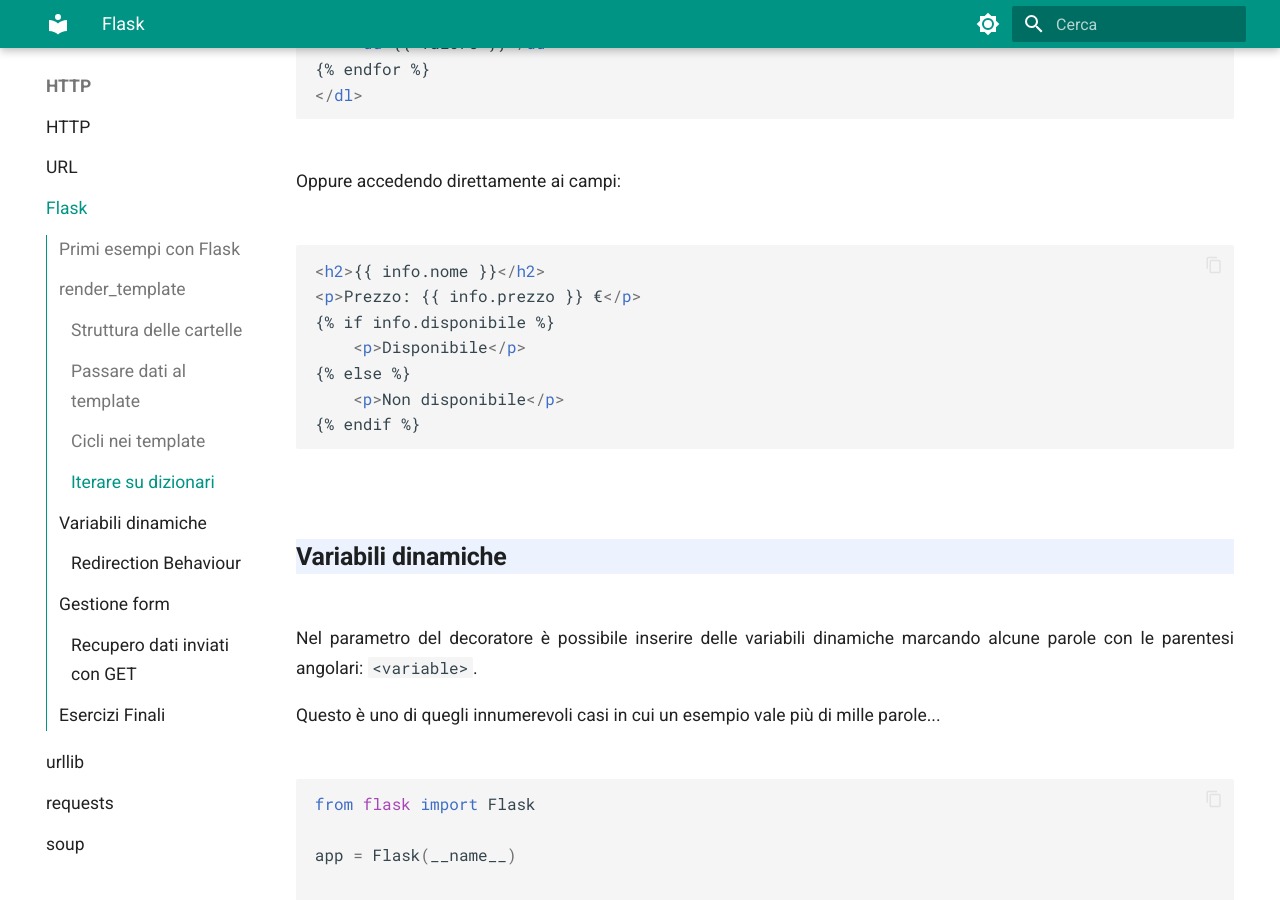
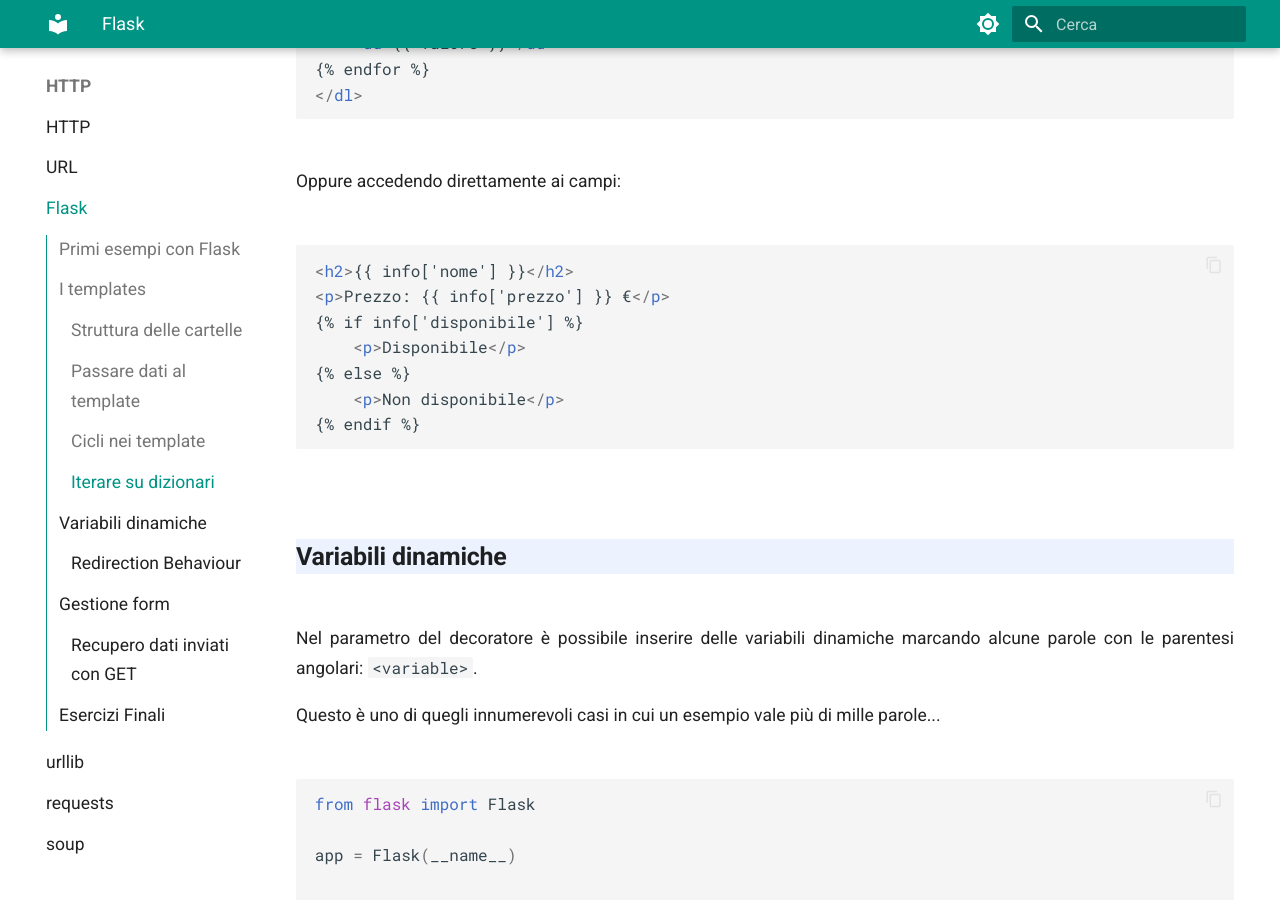
Before and after one commit to adjamhub/nethandouts, an MkDocs documentation site: the page built from docs/HTTP/py_Flask.md, in a window 1280 px wide and 900 px high, scrolled down 7285 px. Built offline with MkDocs 1.6.1 and Material for MkDocs 9.7.7, drawn with Linux system fonts in a browser that asks for light colours; some of the changed text lies outside the part shown.

Commit message:
aggiunta titolo e dizionario

````diff
--- a/docs/HTTP/py_Flask.md
+++ b/docs/HTTP/py_Flask.md
@@ -135,7 +135,7 @@ if __name__ == "__main__":
 
 
 <!-- ################################################################################# -->
-## render_template
+## I templates
 
 Finora le nostre funzioni restituivano semplici stringhe di testo.
 In una vera applicazione web vogliamo restituire pagine HTML complete.
@@ -261,9 +261,9 @@ def prodotto():
 Oppure accedendo direttamente ai campi:
 
 ```html
-<h2>{{ info.nome }}</h2>
-<p>Prezzo: {{ info.prezzo }} €</p>
-{% if info.disponibile %}
+<h2>{{ info['nome'] }}</h2>
+<p>Prezzo: {{ info['prezzo'] }} €</p>
+{% if info['disponibile'] %}
     <p>Disponibile</p>
 {% else %}
     <p>Non disponibile</p>
````
